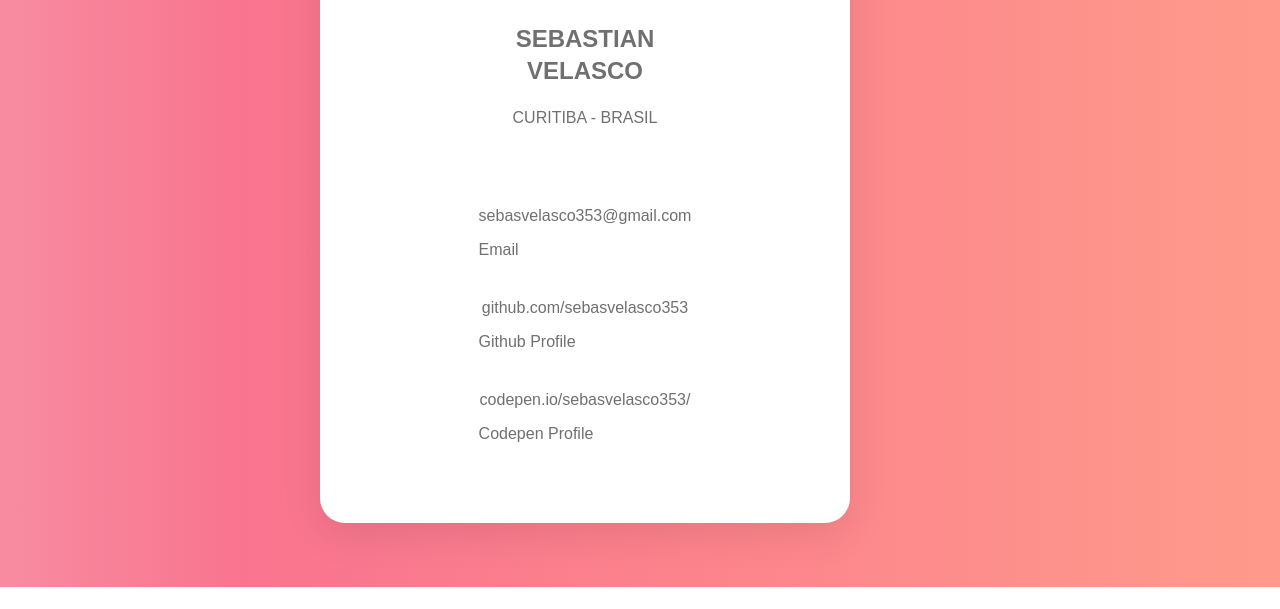
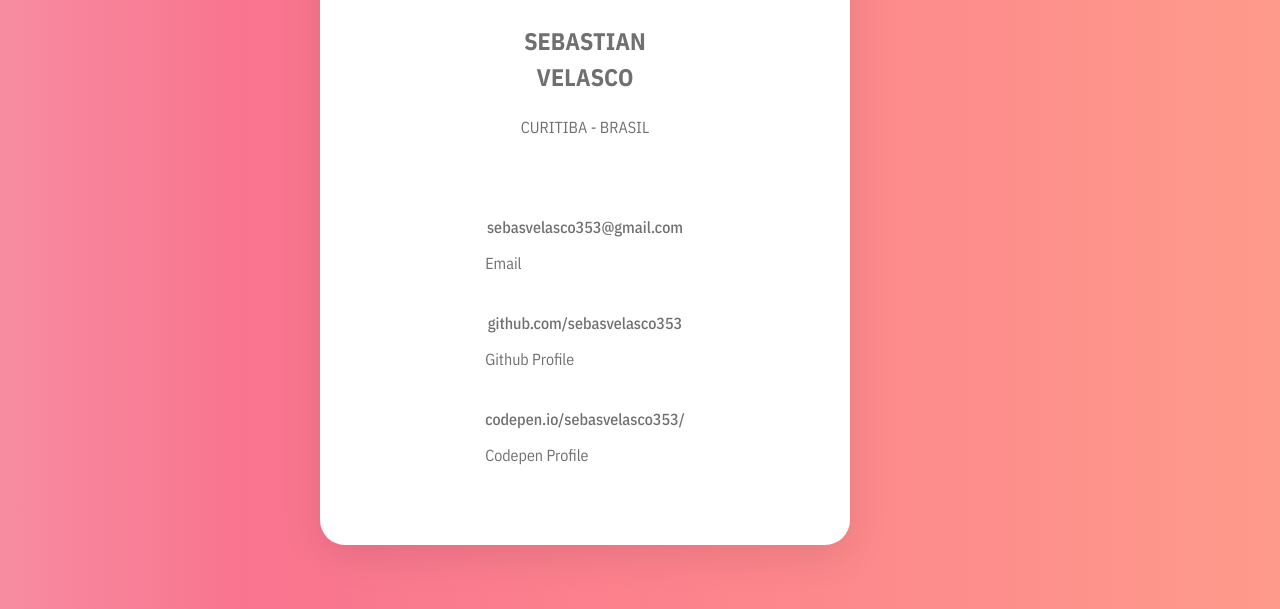
Before and after one commit to sebasvelasco353/contactCard, a plain HTML site: page index.html in a window 1280 px wide. Shown: the part 257-866 px from the top of the page. Before the commit the page ends 844 px from the top, so only its background shows below. Drawn offline with nearby package versions, Linux system fonts and the light colour scheme.

Commit message:
added the font

```diff
--- a/index.html
+++ b/index.html
@@ -4,6 +4,7 @@
     <meta charset="UTF-8">
     <meta name="viewport" content="width=device-width, initial-scale=1.0">
     <meta http-equiv="X-UA-Compatible" content="ie=edge">
+    <link href="https://fonts.googleapis.com/css?family=IBM+Plex+Sans+Condensed:300,400,500,700" rel="stylesheet">
     <link rel="stylesheet" href="./css/index.css">
     <title>Document</title>
 </head>
```
